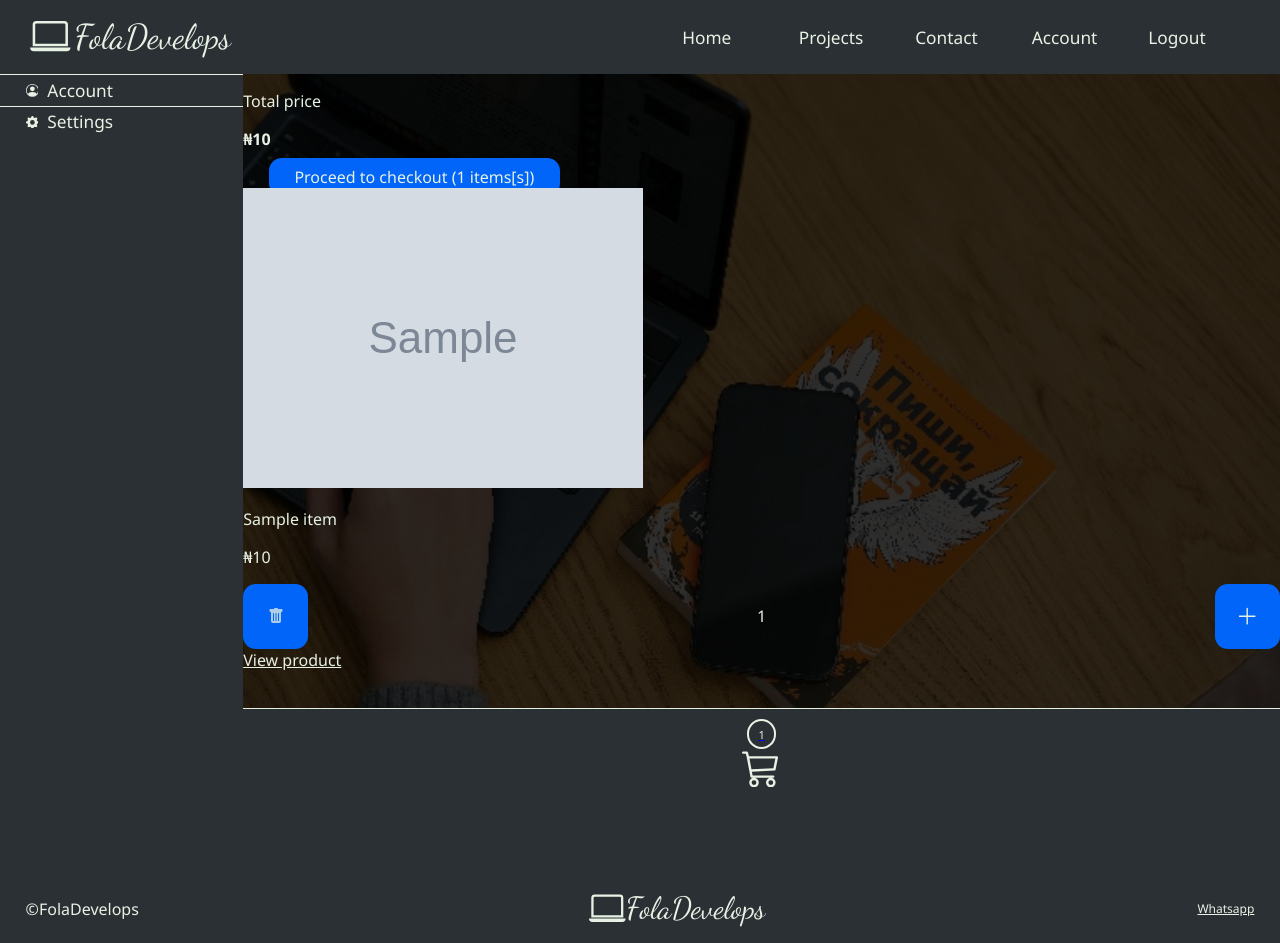
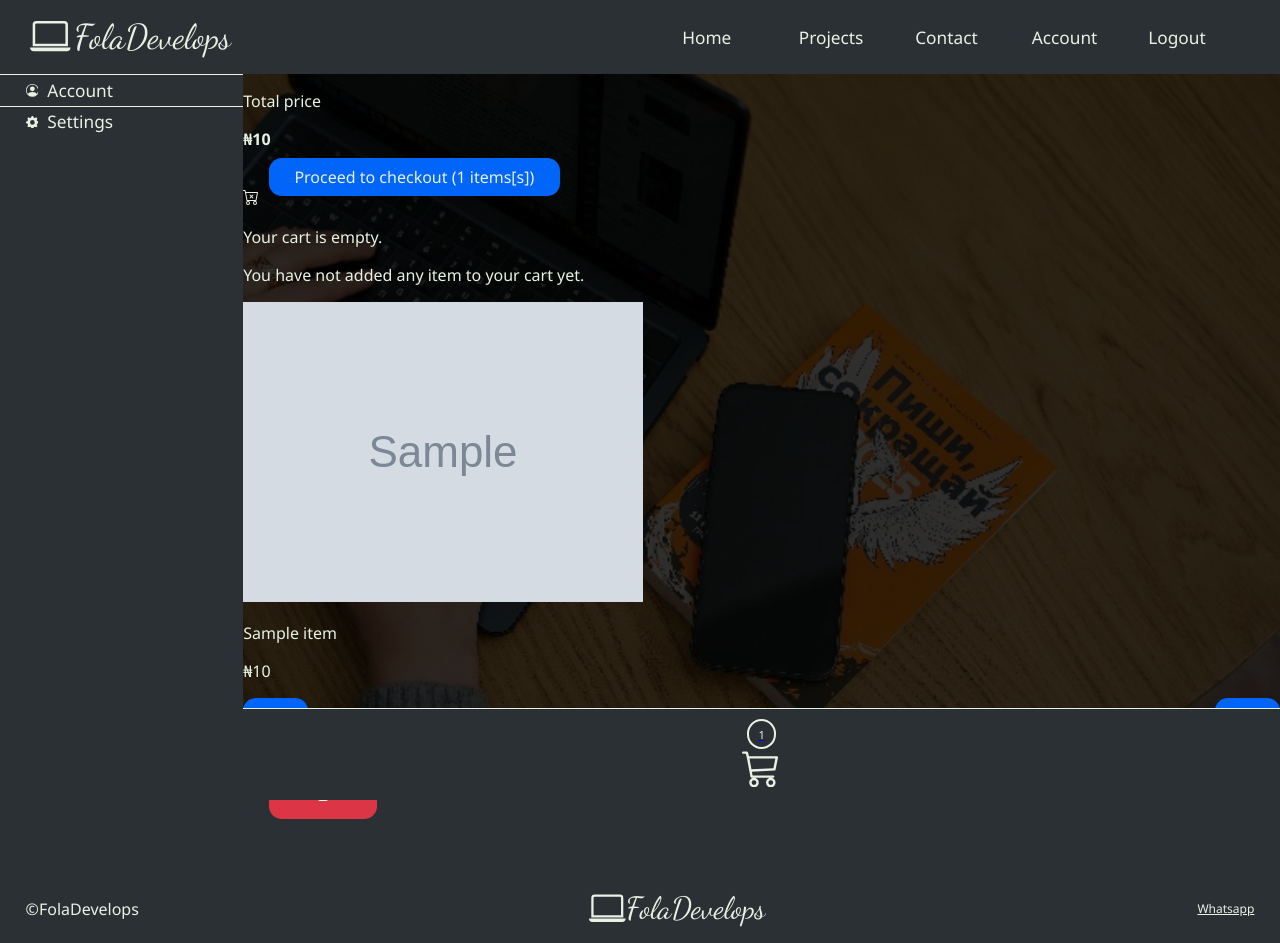
Before and after one commit to folajimiabolade/fola-develops, a Flask app: page /cart in a window 1280 px wide. Run offline with Flask 3, Linux system fonts and the light colour scheme; a user stored in the database is signed in; tables that the repository leaves empty hold one stand-in row (values such as "Sample post"); grey boxes marked "Sample" are stand-in pictures; some libraries are stand-ins or nearby versions; some web fonts are replaced.

Commit message:
finish cart full-stack logic

```diff
--- a/main.py
+++ b/main.py
@@ -805,5 +805,24 @@ def cart():
         )
 
 
+@app.route("/delete-item/api", methods=["POST"])
+@login_required
+def delete_item():
+    data = request.get_json()
+    item_id = data.get("item_id")
+    products = db.session.query(CartProduct).filter(
+        CartProduct.user_id == current_user.id,
+        CartProduct.item_id == item_id
+        ).all()
+    for product in products:
+        db.session.delete(product)
+        db.session.commit()
+    cart_products = db.session.query(CartProduct).filter(CartProduct.user_id == current_user.id).all()
+    return jsonify({
+        "cart_length": len(cart_products)
+        })
+
+
+
 if __name__ == "__main__":
     app.run(debug=True)
--- a/static/js/script.js
+++ b/static/js/script.js
@@ -324,6 +324,11 @@ document.querySelectorAll("a.reduce-quantity").forEach(function(item) {
             }
             document.querySelector("p.item-count").textContent = data["cart_length"];
             document.querySelector("b.total-price").textContent = data["total_price"].toLocaleString('en-NG', { style: 'currency', currency: 'NGN' });
+            if (data["cart_length"] === 0) {
+                $("a.checkout-button").css("display", "none");
+                $("div.total").css("display", "none");
+                $("div.empty-cart").removeClass("hidden")
+            }
         })
     })
 });
@@ -383,6 +388,35 @@ document.addEventListener("DOMContentLoaded", () => {
 });
 
 
+// Delete item from cart
+document.querySelectorAll("a.delete-item").forEach(item => {
+    item.addEventListener("click", function(event) {
+        event.preventDefault()
+        const itemId = Number(item.getAttribute("data-item-id"));
+        const token = document.querySelector('meta[name="csrf-token"]').getAttribute('content');
+        fetch("/delete-item/api", {
+            method: "POST",
+            headers: {
+                "Content-Type": "application/json",
+                "X-CSRFToken": token
+            },
+            body: JSON.stringify({
+                "item_id": itemId
+            })
+        })
+        .then(response => response.json())
+        .then(function(data)  {
+            $("div.cart-item[data-item-id='" + itemId + "']").css("display", "none");
+            if (data["cart_length"] === 0) {
+                $("a.checkout-button").css("display", "none");
+                $("div.total").css("display", "none");
+                $("div.empty-cart").removeClass("hidden")
+            }
+        })
+    })
+});
+
+
 
 
 
--- a/templates/cart.html
+++ b/templates/cart.html
@@ -21,6 +21,16 @@
             {% for product in cart_products %}
                 {% for item in items %}
                     {% if product["item_id"] == item.id %}
+                        <div class="text empty-cart hidden">
+                            <svg xmlns="http://www.w3.org/2000/svg" width="16" height="16" fill="currentColor" class="bi bi-cart-x empty-cart" viewBox="0 0 16 16">
+                                <path d="M7.354 5.646a.5.5 0 1 0-.708.708L7.793 7.5 6.646 8.646a.5.5 0 1 0 .708.708L8.5 8.207l1.146 1.147a.5.5 0 0 0 .708-.708L9.207 7.5l1.147-1.146a.5.5 0 0 0-.708-.708L8.5 6.793z"/>
+                                <path d="M.5 1a.5.5 0 0 0 0 1h1.11l.401 1.607 1.498 7.985A.5.5 0 0 0 4 12h1a2 2 0 1 0 0 4 2 2 0 0 0 0-4h7a2 2 0 1 0 0 4 2 2 0 0 0 0-4h1a.5.5 0 0 0 .491-.408l1.5-8A.5.5 0 0 0 14.5 3H2.89l-.405-1.621A.5.5 0 0 0 2 1zm3.915 10L3.102 4h10.796l-1.313 7zM6 14a1 1 0 1 1-2 0 1 1 0 0 1 2 0m7 0a1 1 0 1 1-2 0 1 1 0 0 1 2 0"/>
+                            </svg>
+                            <p class="text empty-cart">Your cart is empty.</p>
+                            <p class="text cart-empty">You have not added any item to your cart yet.</p>
+                        </div>
+
+
                         <div class="cart-item" data-item-id="{{ product['item_id'] }}">
                             <div class="item-grid">
                                 <div class="product-image">
@@ -51,6 +61,14 @@
                                 </div>
                                 <div class="product-link">
                                     <a class="text product-link" href="{{ url_for('item', unique_name=item.unique_name) }}">View product</a>
+                                </div>
+                                <div class="delete-item">
+                                    <a class="text delete-button delete-item" type="button" href="" data-item-id="{{ item.id }}">
+                                        <svg xmlns="http://www.w3.org/2000/svg" width="16" height="16" fill="currentColor" class="bi bi-trash delete-item" viewBox="0 0 16 16">
+                                            <path d="M5.5 5.5A.5.5 0 0 1 6 6v6a.5.5 0 0 1-1 0V6a.5.5 0 0 1 .5-.5m2.5 0a.5.5 0 0 1 .5.5v6a.5.5 0 0 1-1 0V6a.5.5 0 0 1 .5-.5m3 .5a.5.5 0 0 0-1 0v6a.5.5 0 0 0 1 0z"/>
+                                            <path d="M14.5 3a1 1 0 0 1-1 1H13v9a2 2 0 0 1-2 2H5a2 2 0 0 1-2-2V4h-.5a1 1 0 0 1-1-1V2a1 1 0 0 1 1-1H6a1 1 0 0 1 1-1h2a1 1 0 0 1 1 1h3.5a1 1 0 0 1 1 1zM4.118 4 4 4.059V13a1 1 0 0 0 1 1h6a1 1 0 0 0 1-1V4.059L11.882 4zM2.5 3h11V2h-11z"/>
+                                        </svg>
+                                    </a>
                                 </div>
                             </div>
 
```
Also changed, not shown: static/css/style.css (+46 -7 lines).
